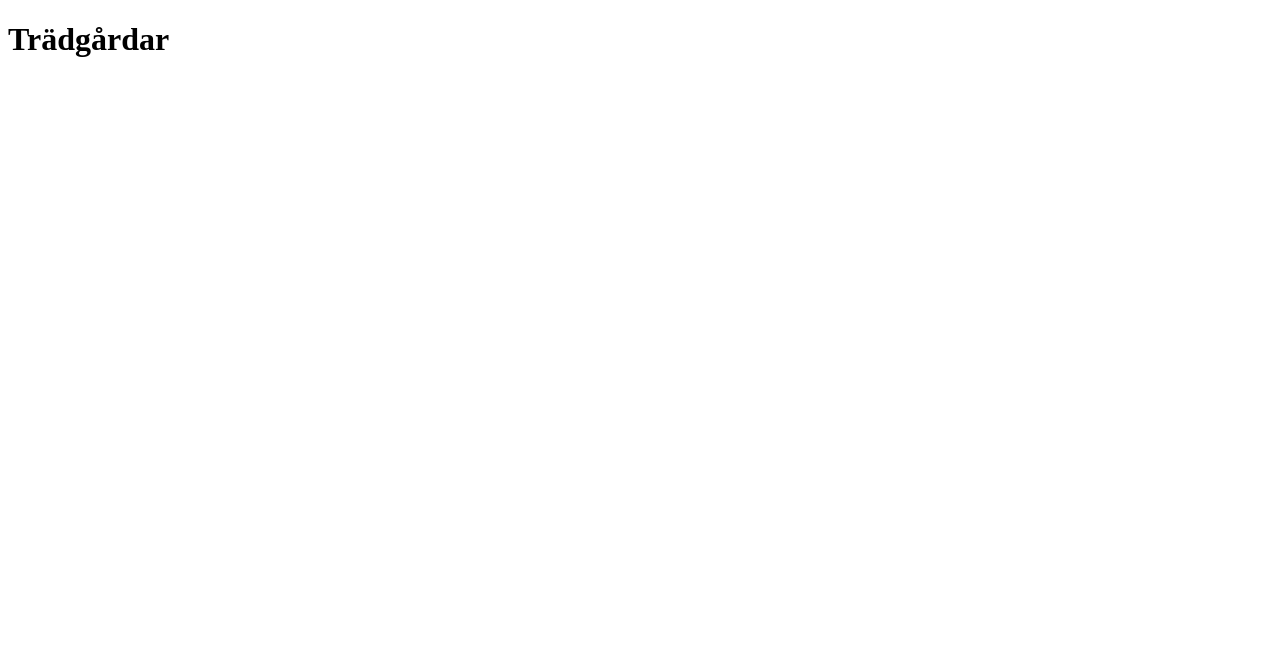
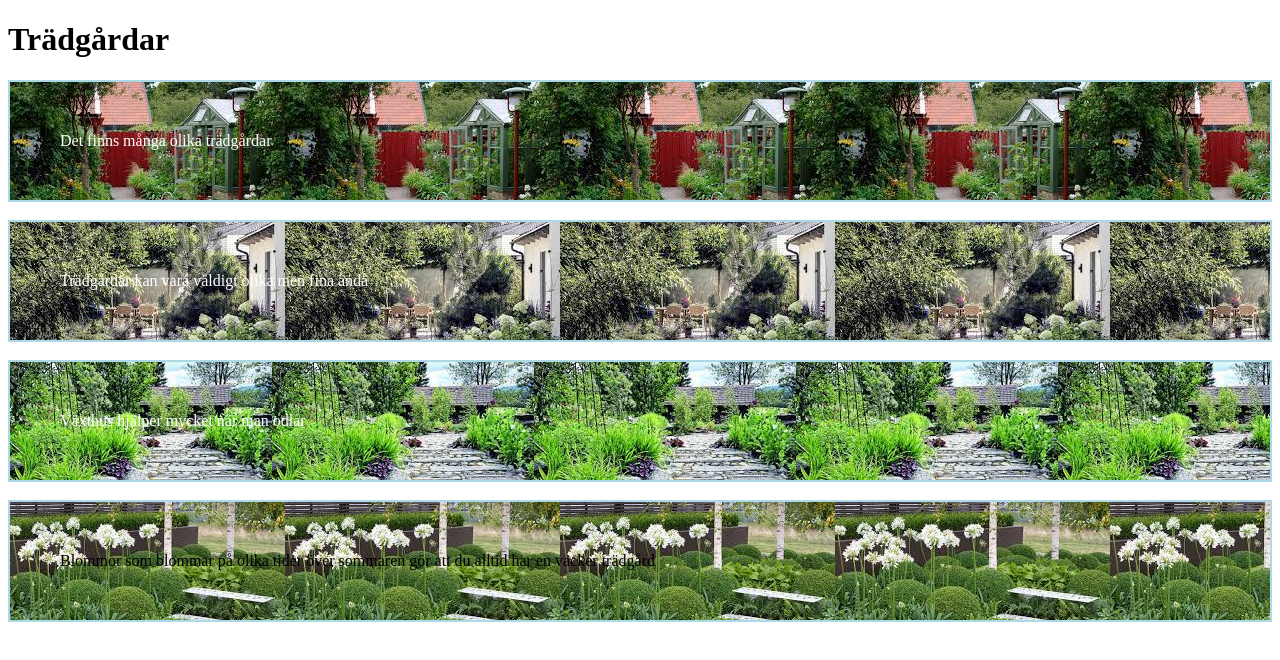
Before and after one commit to Behemoth39/uppgift1_html, a plain HTML site: page uppgift1_html.html in a window 1280 px wide. Drawn offline with Linux system fonts and the light colour scheme.

Commit message:
Almost done

```diff
--- a/uppgift1_html.html
+++ b/uppgift1_html.html
@@ -3,27 +3,44 @@
   <head>
     <title>Trädgårdar</title>
     <style>
-
+      #p1 {
+        background-image: url(tradgard1.jfif);
+        background-repeat: repeat-x;
+        background-size: auto;
+        color: white;
+        border: 2px solid lightblue;
+        padding: 50px;
+      }
+      #p2 {
+        background-image: url(tradgard2.jfif);
+        background-repeat: repeat-x;
+        background-size: auto;
+        color: white;
+        border: 2px solid lightblue;
+        padding: 50px;
+      }
+      #p3 {
+        background-image: url(tradgard3.jfif);
+        background-repeat: repeat-x;
+        background-size: auto;
+        color: white;
+        border: 2px solid lightblue;
+        padding: 50px;
+      }
+      #p4 {
+        background-image: url(tradgard4.jfif);
+        background-repeat: repeat-x;
+        background-size: auto;
+        border: 2px solid lightblue;
+        padding: 50px;
+      }
     </style>
-
   </head>
   <body>
-
     <h1>Trädgårdar</h1>
-<div1>
-
-</div1>
-<div2>
-
-</div2>
-<div3>
-
-</div3>
-<div4>
-
-</div4>
-
-
-
+    <div id="p1">Det finns många olika trädgårdar</div><br>
+    <div id="p2">Trädgårdar kan vara väldigt olika men fina ändå</div><br>
+    <div id="p3">Växthus hjälper mycket när man odlar</div><br>
+    <div id="p4">Blommor som blommar på olika tider över sommaren gör att du alltid har en vacker trädgård</div>
   </body>
 </html>
```
Lines whose indentation alone changed are shown as unchanged.
